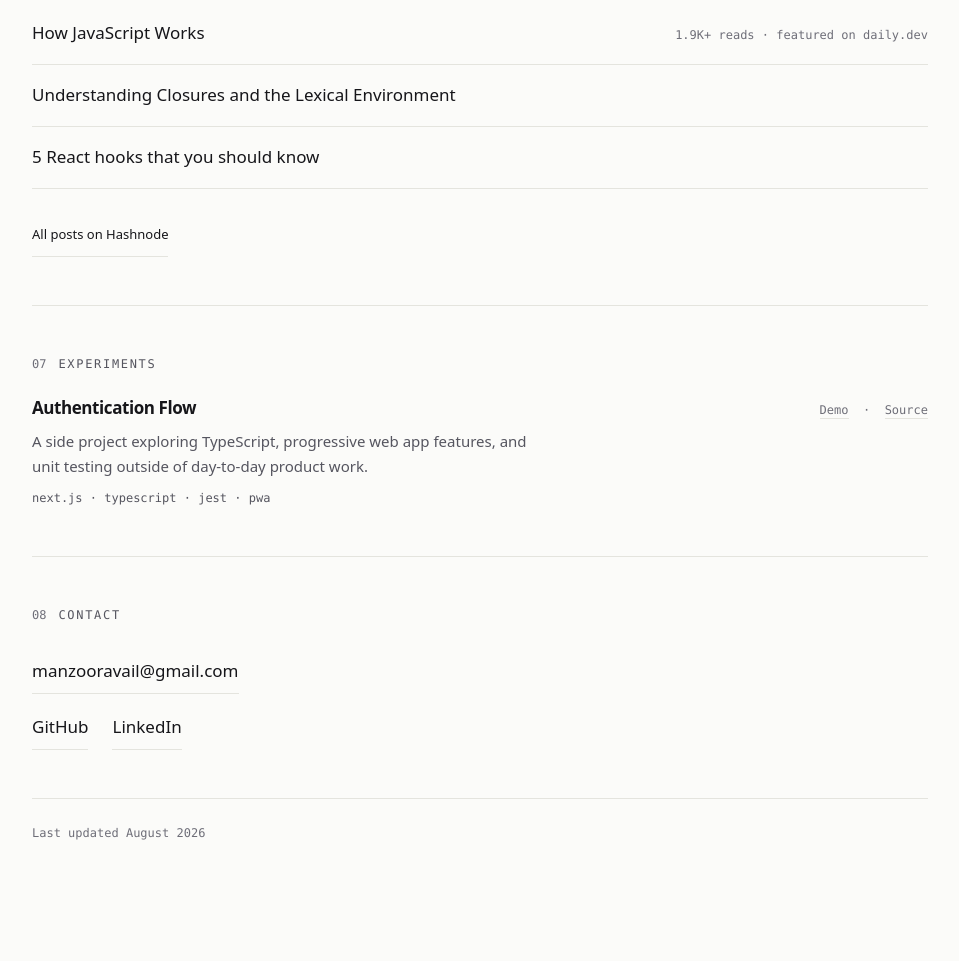
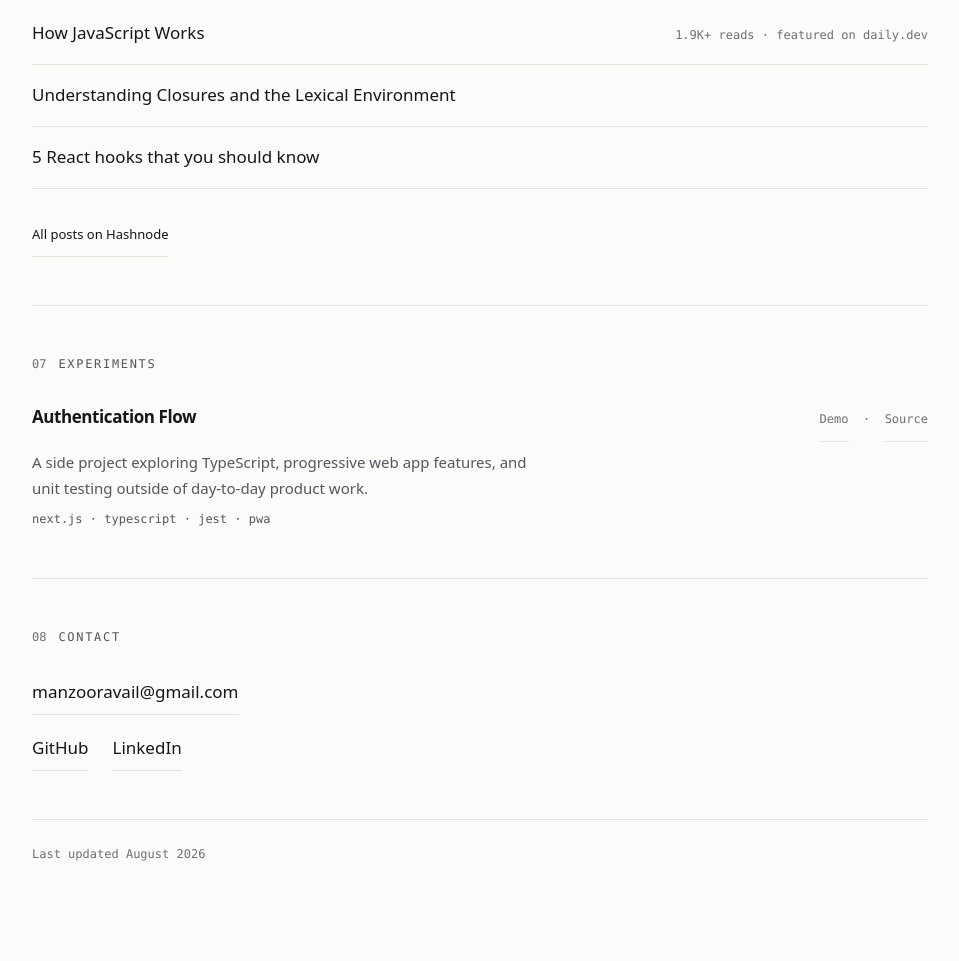
Before and after one commit to mansoorameen/profile, an Astro site: page / in a window 1280 px wide. Shown: the part 3526-4487 px from the top of the page, without its empty margins (160-1119 px from the left). Before the commit the page ends 4465 px from the top, so only its background shows below. Built offline with nearby package versions, Linux system fonts and the light colour scheme; Astro itself is replaced by a stand-in of ours.

Commit message:
fix: give experiment links 44px tap targets

```diff
--- a/src/components/Experiments.astro
+++ b/src/components/Experiments.astro
@@ -18,7 +18,7 @@
 
   .row { display: flex; flex-direction: column; gap: var(--space-2); }
 
-  .row a { text-decoration: none; border-bottom: 1px solid var(--hairline); padding-bottom: 1px; }
+  .row a { display: inline-flex; align-items: center; min-height: 44px; text-decoration: none; border-bottom: 1px solid var(--hairline); padding-bottom: 1px; }
   .row a:hover { border-color: var(--faint); }
 
   p { color: var(--muted); margin-top: var(--space-2); }
```
